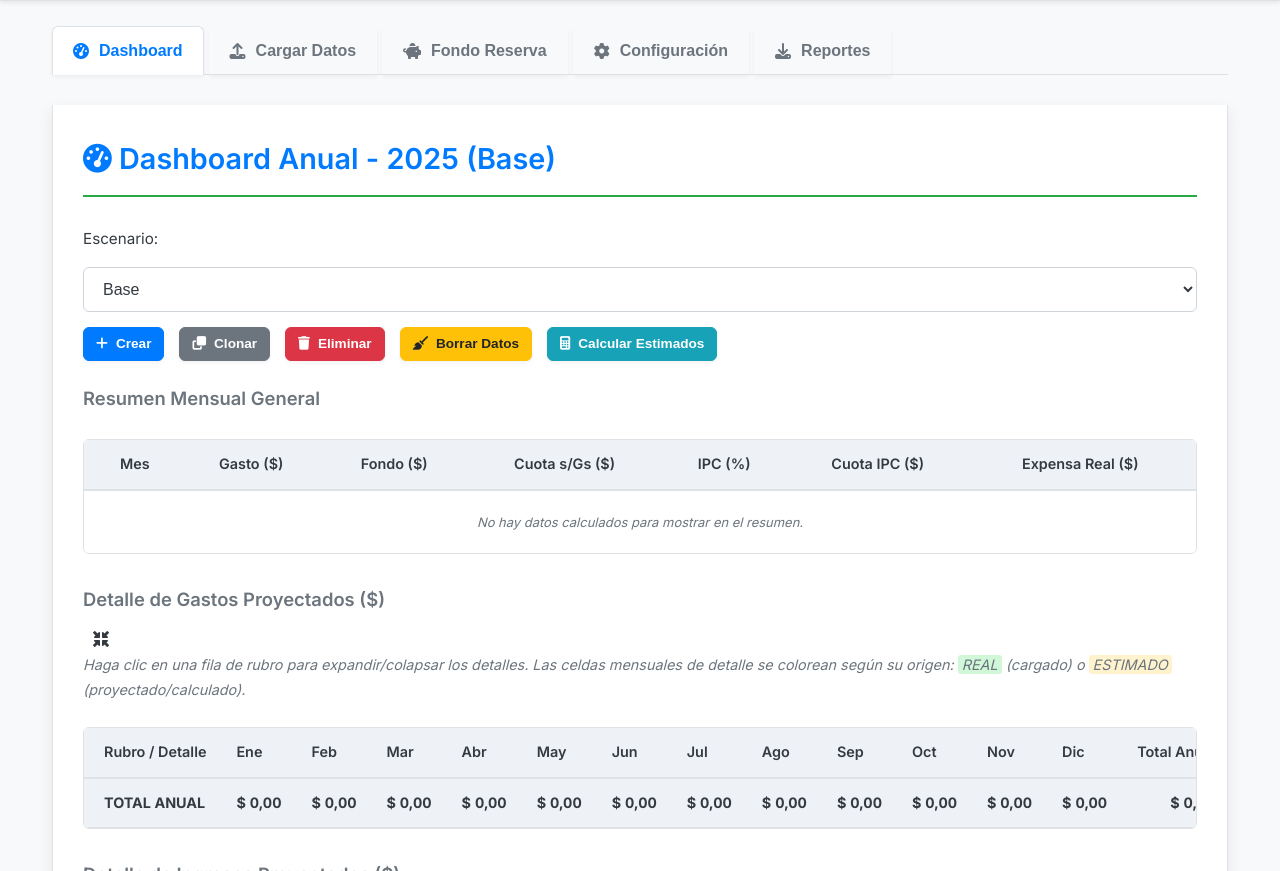
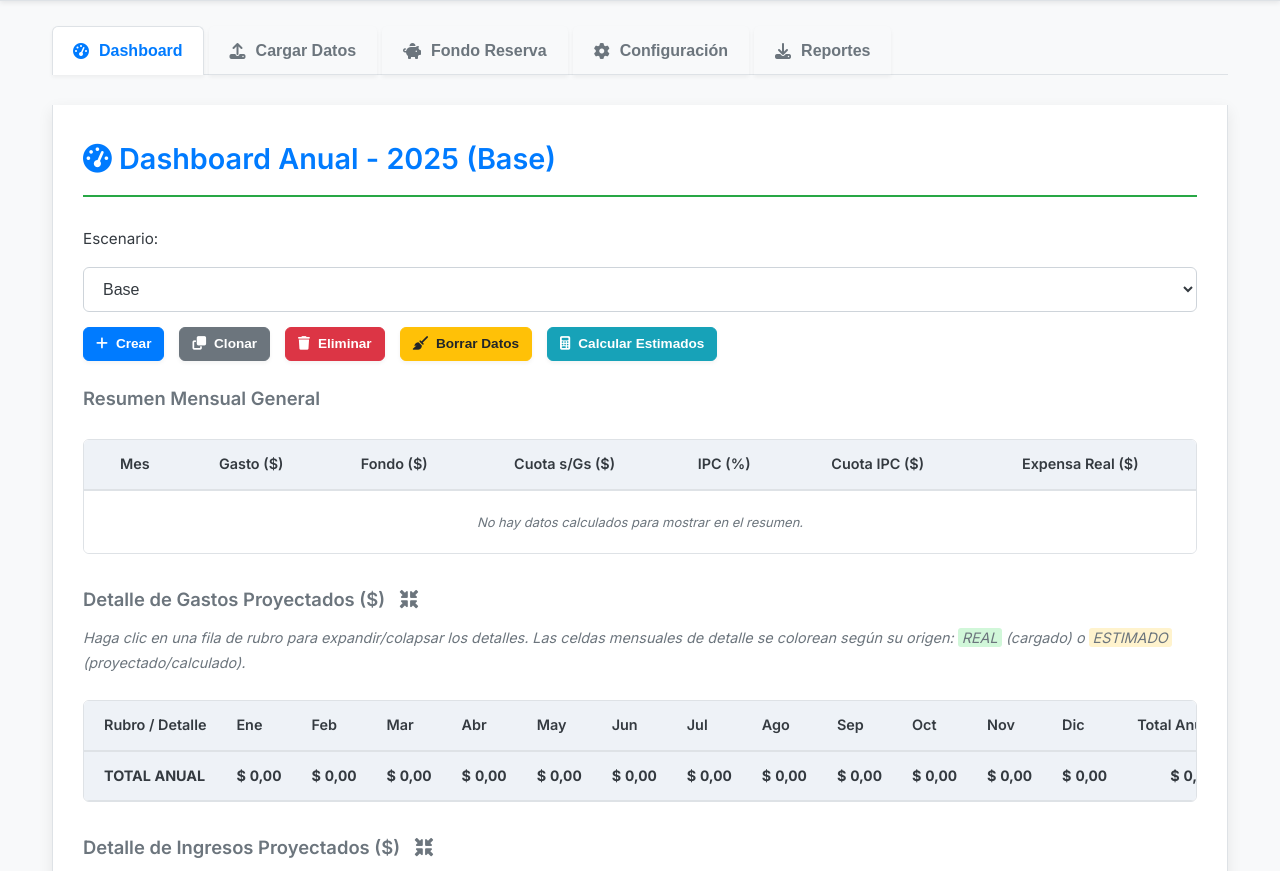
Before and after one commit to ElCentauro/ProyeccionesExpensas, a plain HTML site: page index.html in a window 1280 px wide. Shown: the part 74-945 px from the top of the page. Drawn offline with nearby package versions, Linux system fonts and the light colour scheme.

Commit message:
Add files via upload

```diff
--- a/index.html
+++ b/index.html
@@ -69,7 +69,7 @@
                 </table>
             </div>
 
-            <h4 style="margin-top: 30px;">Detalle de Gastos Proyectados ($)</h4> <i id="toggleGastos" class="fas fa-compress-arrows-alt" title="Colapsar/Expandir Todas" style="cursor:pointer;margin-left:10px;"></i>
+            <h4 style="margin-top: 30px;">Detalle de Gastos Proyectados ($) <i id="toggleGastos" class="fas fa-compress-arrows-alt" title="Colapsar/Expandir Todos Gastos" style="cursor:pointer;margin-left:10px;"></i></h4>
              <p class="text-muted" style="font-size: 0.9em;">Haga clic en una fila de rubro para expandir/colapsar los detalles. Las celdas mensuales de detalle se colorean según su origen: <span style="background-color: var(--real-month-bg); padding: 1px 4px; border-radius: 3px;">REAL</span> (cargado) o <span style="background-color: var(--estimated-month-bg); padding: 1px 4px; border-radius: 3px;">ESTIMADO</span> (proyectado/calculado).</p>
             <div class="table-container">
                 <table id="gastos-detail-table" class="collapsible-table">
@@ -84,7 +84,7 @@
                 </table>
             </div>
 
-            <h4 style="margin-top: 30px;">Detalle de Ingresos Proyectados ($)</h4> <i id="toggleIngresos" class="fas fa-compress-arrows-alt" title="Colapsar/Expandir Todas" style="cursor:pointer;margin-left:10px;"></i>
+            <h4 style="margin-top: 30px;">Detalle de Ingresos Proyectados ($) <i id="toggleIngresos" class="fas fa-compress-arrows-alt" title="Colapsar/Expandir Todos Ingresos" style="cursor:pointer;margin-left:10px;"></i></h4>
              <p class="text-muted" style="font-size: 0.9em;">Haga clic en una fila de rubro para expandir/colapsar. Los valores aquí son la base de cálculo (valor individual o por UF). El Total de Ingresos en el Resumen General puede incluir la multiplicación por UF.</p>
             <div class="table-container">
                  <table id="ingresos-detail-table" class="collapsible-table">
```
